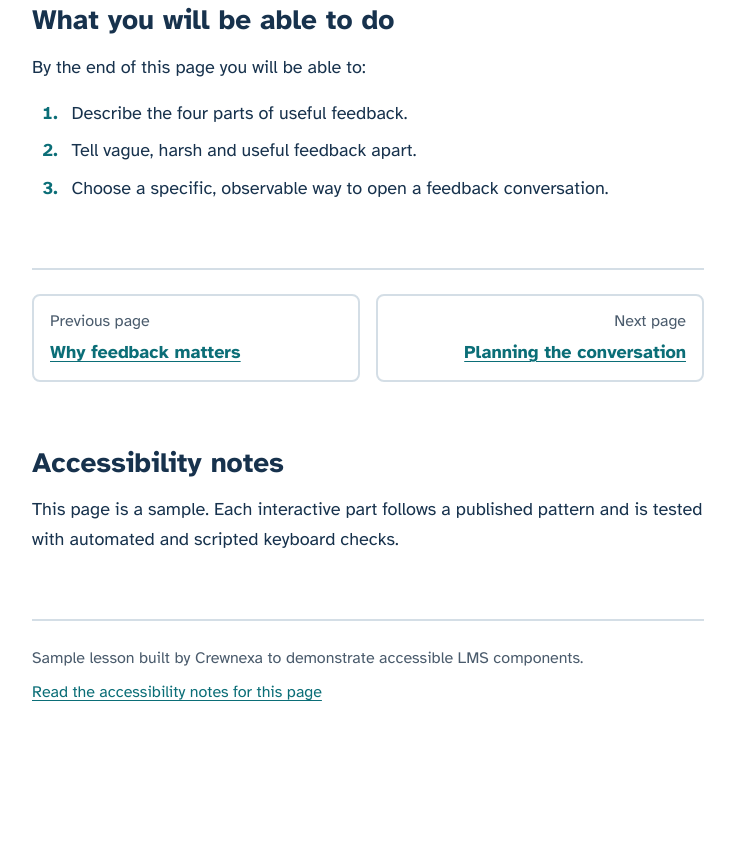
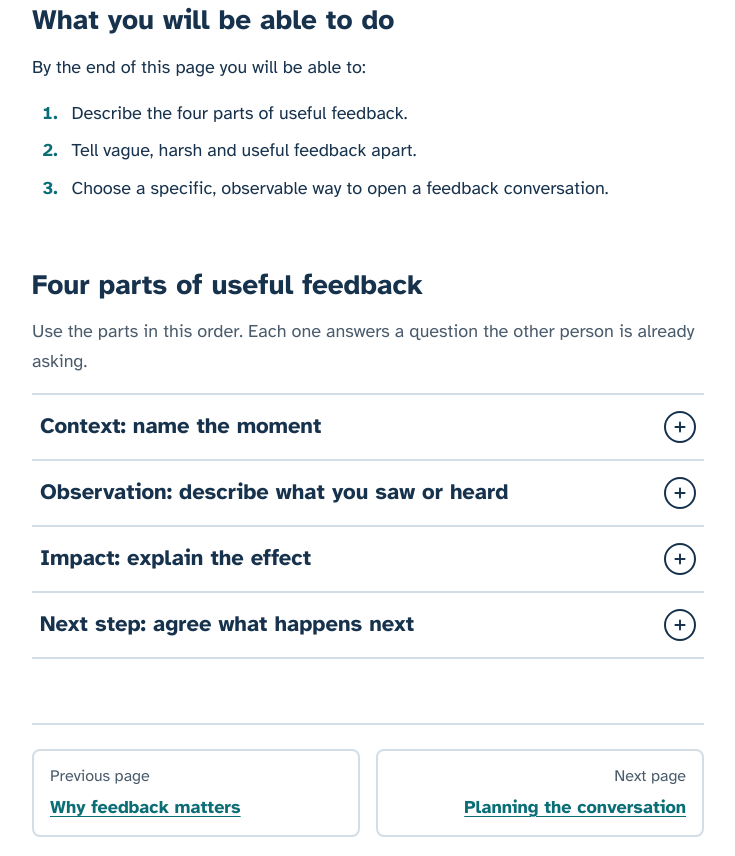
Before and after one commit to Mudassar-zafar/accessible-lesson-demo, a website: page index.html in a window 1280 px wide. Shown: the part 557-1413 px from the top of the page, without its empty margins (272-1007 px from the left). Before the commit the page ends 1326 px from the top, so only its background shows below. Drawn offline with Linux system fonts and the light colour scheme.

Commit message:
Add accordion component
Native button inside each h3, aria-expanded and aria-controls added by
script, closed panels use the hidden attribute. No role=region on
panels and no extra key handlers: Enter and Space come from the
button. Without JavaScript every heading and panel stays visible.

```diff
--- a/css/lesson.css
+++ b/css/lesson.css
@@ -553,6 +553,83 @@
 
 /* COMPONENTS */
 
+/* Shared example line */
+.cnx-lesson .cnx-example {
+  padding-left: var(--cnx-space-4);
+  border-left: 4px solid var(--cnx-lagoon);
+}
+
+/* Accordion: ruled rows, no boxes. */
+.cnx-lesson .cnx-accordion {
+  border-bottom: 2px solid var(--cnx-line);
+}
+
+.cnx-lesson .cnx-accordion__heading {
+  border-top: 2px solid var(--cnx-line);
+}
+
+.cnx-lesson .cnx-accordion:not([data-cnx-ready]) .cnx-accordion__heading {
+  padding: var(--cnx-space-4) 0 var(--cnx-space-2);
+}
+
+.cnx-lesson .cnx-accordion__trigger {
+  display: flex;
+  align-items: center;
+  justify-content: space-between;
+  gap: var(--cnx-space-4);
+  width: 100%;
+  min-height: var(--cnx-target);
+  padding: var(--cnx-space-4) var(--cnx-space-2);
+  border: 0;
+  border-radius: var(--cnx-radius);
+  font-size: var(--cnx-h3);
+  font-weight: 700;
+  line-height: 1.3;
+  text-align: left;
+  color: var(--cnx-ink);
+  background: transparent;
+}
+
+.cnx-lesson .cnx-accordion__trigger:hover {
+  background: var(--cnx-mist);
+}
+
+.cnx-lesson .cnx-accordion__trigger:focus-visible {
+  outline-offset: -3px;
+}
+
+.cnx-lesson .cnx-accordion__icon {
+  flex: none;
+  width: 2rem;
+  height: 2rem;
+  padding: 0.3rem;
+  border: 2px solid var(--cnx-ink);
+  border-radius: 50%;
+  fill: none;
+  stroke: currentColor;
+  stroke-width: 2.5;
+  stroke-linecap: round;
+}
+
+.cnx-lesson .cnx-accordion__trigger[aria-expanded="true"] .cnx-accordion__icon {
+  color: var(--cnx-paper);
+  background: var(--cnx-ink);
+}
+
+.cnx-lesson .cnx-accordion__trigger[aria-expanded="true"] .cnx-accordion__icon-down {
+  transform: scaleY(0);
+  transform-origin: center;
+}
+
+.cnx-lesson .cnx-accordion__panel {
+  padding: var(--cnx-space-1) var(--cnx-space-2) var(--cnx-space-5);
+}
+
+.cnx-lesson .cnx-accordion:not([data-cnx-ready]) .cnx-accordion__panel {
+  padding-left: 0;
+  padding-right: 0;
+}
+
 /* MOTION: every transition and animation lives in the block below. */
 @media (prefers-reduced-motion: no-preference) {
   .cnx-lesson .cnx-btn,
@@ -562,6 +639,15 @@
 
   .cnx-lesson .cnx-skip {
     transition: transform 0.15s ease;
+  }
+
+  .cnx-lesson .cnx-accordion__trigger {
+    transition: background-color 0.15s ease;
+  }
+
+  .cnx-lesson .cnx-accordion__icon,
+  .cnx-lesson .cnx-accordion__icon-down {
+    transition: transform 0.2s ease, background-color 0.2s ease, color 0.2s ease;
   }
 }
 
--- a/index.html
+++ b/index.html
@@ -49,7 +49,32 @@
           </ol>
         </section>
 
-        <!-- component:accordion -->
+        <section class="cnx-section" aria-labelledby="parts-title">
+          <h2 id="parts-title">Four parts of useful feedback</h2>
+          <p class="cnx-section__lead">Use the parts in this order. Each one answers a question the other person is already asking.</p>
+          <div class="cnx-accordion" data-cnx="accordion">
+            <h3 class="cnx-accordion__heading">Context: name the moment</h3>
+            <div class="cnx-accordion__panel">
+              <p>Tie the feedback to one specific time and place so the other person can picture it too. Without context, people defend their character instead of discussing an event.</p>
+              <p class="cnx-example"><strong>Example:</strong> "In Tuesday's client call, when we reached the budget question..."</p>
+            </div>
+            <h3 class="cnx-accordion__heading">Observation: describe what you saw or heard</h3>
+            <div class="cnx-accordion__panel">
+              <p>Stick to what a camera could have recorded. "You interrupted the client twice" is an observation. "You were rude" is a judgement, and judgements start arguments.</p>
+              <p class="cnx-example"><strong>Example:</strong> "...you answered before the client finished the question, twice."</p>
+            </div>
+            <h3 class="cnx-accordion__heading">Impact: explain the effect</h3>
+            <div class="cnx-accordion__panel">
+              <p>Say what happened as a result, for you, the team or the work. Impact turns a comment into a reason to change.</p>
+              <p class="cnx-example"><strong>Example:</strong> "After that, the client stopped sharing details, and we still do not know their real budget."</p>
+            </div>
+            <h3 class="cnx-accordion__heading">Next step: agree what happens next</h3>
+            <div class="cnx-accordion__panel">
+              <p>Ask for their view first, then agree one concrete action. Feedback that ends with a shared next step is far more likely to change anything.</p>
+              <p class="cnx-example"><strong>Example:</strong> "How did the call feel from your side? What would help in Thursday's follow-up?"</p>
+            </div>
+          </div>
+        </section>
 
         <!-- component:tabs -->
 
@@ -82,6 +107,7 @@
       </footer>
     </div>
 
+    <script src="js/accordion.js"></script>
     <script src="js/init.js"></script>
   </body>
 </html>
--- /dev/null
+++ b/js/accordion.js
@@ -0,0 +1,88 @@
+/*
+  Accordion, following the W3C APG Accordion pattern.
+  Markup without JavaScript: h3 headings, each followed by its panel, all visible.
+  This script puts a native button inside each heading, adds aria-expanded and
+  aria-controls, and hides closed panels with the hidden attribute.
+  Enter and Space come from the native button, so there is no key handler.
+  Panels have no role="region": several can be open at once and APG advises
+  against adding that many landmarks.
+*/
+(function () {
+  'use strict';
+
+  const ns = (window.CnxLesson = window.CnxLesson || {});
+  const SVG_NS = 'http://www.w3.org/2000/svg';
+
+  function uid(prefix) {
+    let id;
+    do {
+      ns.idCount = (ns.idCount || 0) + 1;
+      id = 'cnx-' + prefix + '-' + ns.idCount;
+    } while (document.getElementById(id));
+    return id;
+  }
+
+  function makeIcon() {
+    const svg = document.createElementNS(SVG_NS, 'svg');
+    svg.setAttribute('viewBox', '0 0 24 24');
+    svg.setAttribute('aria-hidden', 'true');
+    svg.setAttribute('focusable', 'false');
+    svg.setAttribute('class', 'cnx-accordion__icon');
+    const across = document.createElementNS(SVG_NS, 'path');
+    across.setAttribute('d', 'M6 12h12');
+    const down = document.createElementNS(SVG_NS, 'path');
+    down.setAttribute('d', 'M12 6v12');
+    down.setAttribute('class', 'cnx-accordion__icon-down');
+    svg.appendChild(across);
+    svg.appendChild(down);
+    return svg;
+  }
+
+  function setOpen(button, panel, open) {
+    button.setAttribute('aria-expanded', open ? 'true' : 'false');
+    panel.hidden = !open;
+  }
+
+  ns.Accordion = function (root) {
+    const headings = Array.prototype.filter.call(root.children, function (child) {
+      return child.classList.contains('cnx-accordion__heading');
+    });
+    if (!headings.length) {
+      throw new Error('no .cnx-accordion__heading found');
+    }
+
+    const pairs = headings.map(function (heading) {
+      const panel = heading.nextElementSibling;
+      if (!panel || !panel.classList.contains('cnx-accordion__panel')) {
+        throw new Error('each heading needs a .cnx-accordion__panel after it');
+      }
+      return { heading: heading, panel: panel };
+    });
+
+    pairs.forEach(function (pair) {
+      const button = document.createElement('button');
+      button.type = 'button';
+      button.className = 'cnx-accordion__trigger';
+      button.id = uid('acc-btn');
+
+      const label = document.createElement('span');
+      label.className = 'cnx-accordion__label';
+      while (pair.heading.firstChild) {
+        label.appendChild(pair.heading.firstChild);
+      }
+      button.appendChild(label);
+      button.appendChild(makeIcon());
+
+      if (!pair.panel.id) {
+        pair.panel.id = uid('acc-panel');
+      }
+      button.setAttribute('aria-controls', pair.panel.id);
+      setOpen(button, pair.panel, pair.heading.hasAttribute('data-open'));
+      pair.heading.appendChild(button);
+
+      button.addEventListener('click', function () {
+        setOpen(button, pair.panel, button.getAttribute('aria-expanded') !== 'true');
+      });
+    });
+  };
+})();
```
